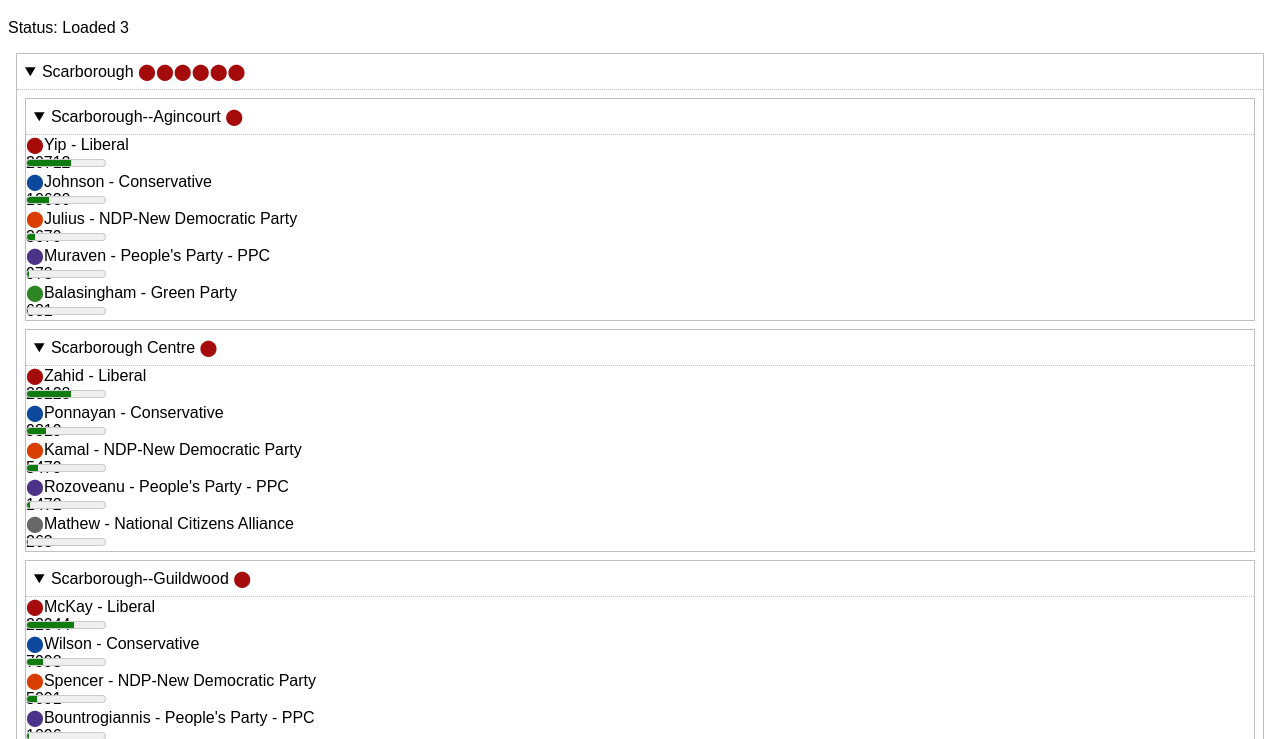
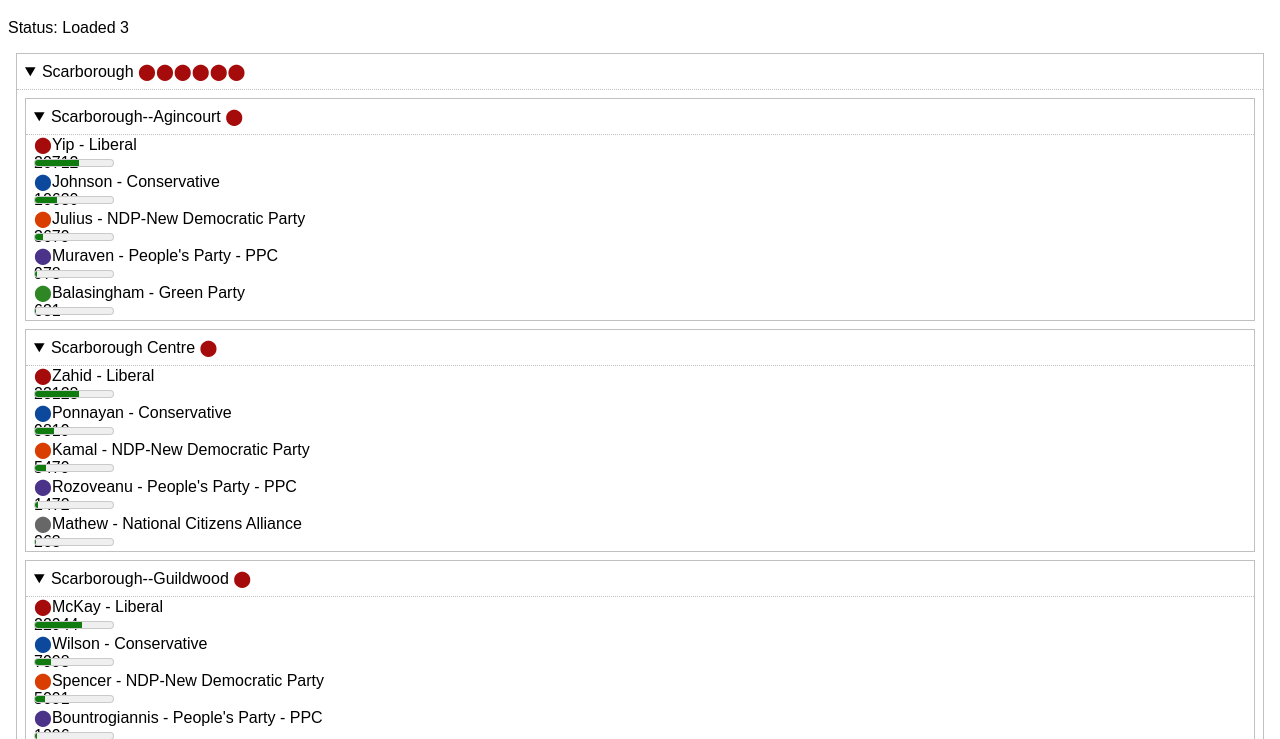
Before and after one commit to dh10110/dh10110.github.io, a plain HTML site: page index.html in a window 1280 px wide. Shown: the part 61-800 px from the top of the page. Drawn offline with nearby package versions, Linux system fonts and the light colour scheme.

Commit message:
voting template tweaks

```diff
--- a/main.css
+++ b/main.css
@@ -30,6 +30,10 @@ summary {
     padding: 0.5em;
 }
 
+details > section {
+    padding-left: 0.5em;
+}
+
 details[open] summary ~ * {
     animation: open 0.3s ease-in-out;
 }
--- a/modules/app.mjs
+++ b/modules/app.mjs
@@ -55,11 +55,13 @@ async function showResults() {
                     ${newRiding.voting.map(dv => `
                         <details open class="old-district">
                             <summary>${dv.district_name} <span style="color: ${dv.candidates[0].color};">⬤</span></summary>
-                            ${dv.candidates.map(c => `
-                                <div><span style="color: ${c.color || '#666'};">⬤</span>${c.surname} - ${c.party}</div>
-                                <div style="position:relative;"><div style="position:absolute;left:0;width:${100 * c.votes / dv.district_total_votes}">${c.votes}</div></div>
-                                <div><meter min="0" max="${dv.district_total_votes}" value="${c.votes}">${c.votes}</meter></div>
-                            `).join('')}
+                            <section>
+                                ${dv.candidates.map(c => `
+                                    <div><span style="color: ${c.color || '#666'};">⬤</span>${c.surname} - ${c.party}</div>
+                                    <div style="position:relative;"><div style="position:absolute; left:0; width:${(100 * c.votes / dv.district_total_votes).toFixed(0)}%" background-color:${c.color};>${c.votes}</div></div>
+                                    <div><meter min="0" max="${dv.district_total_votes}" value="${c.votes}">${c.votes}</meter></div>
+                                `).join('')}
+                            </section>
                         </details>
                     `).join('')}
                 </details>
```
